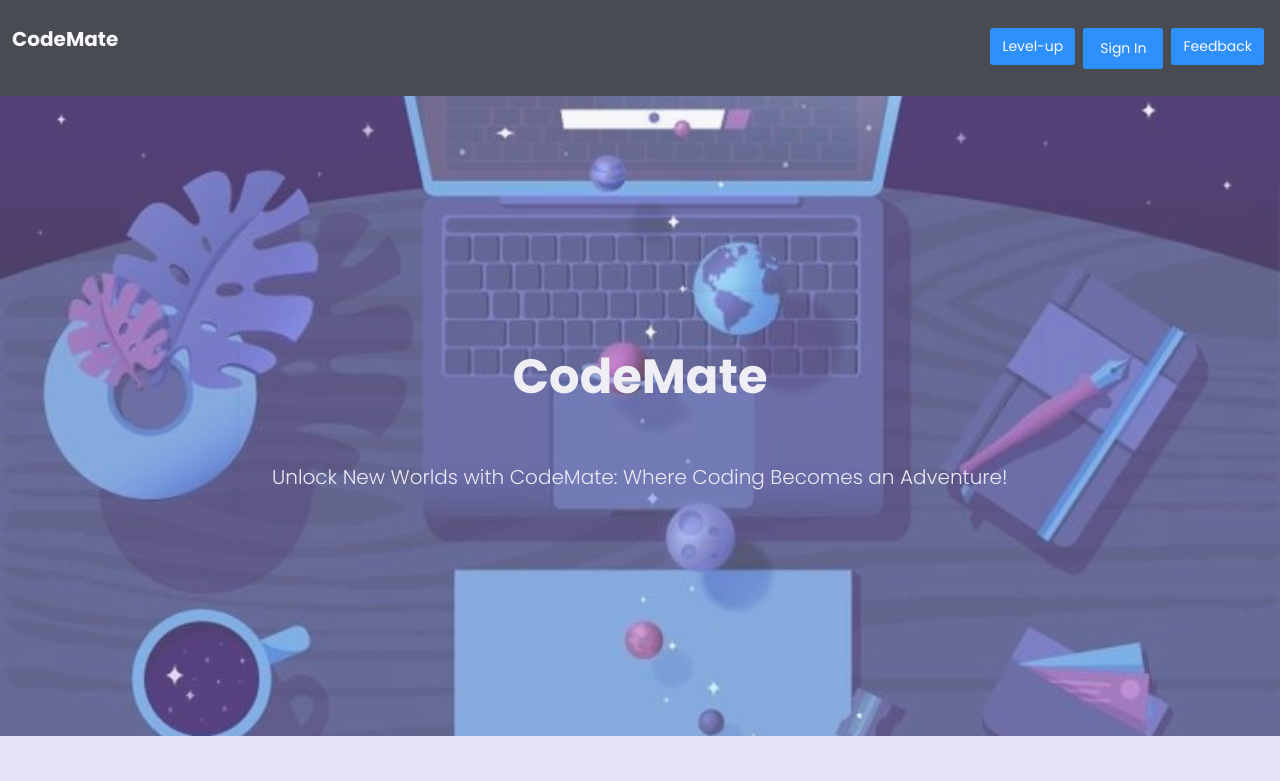
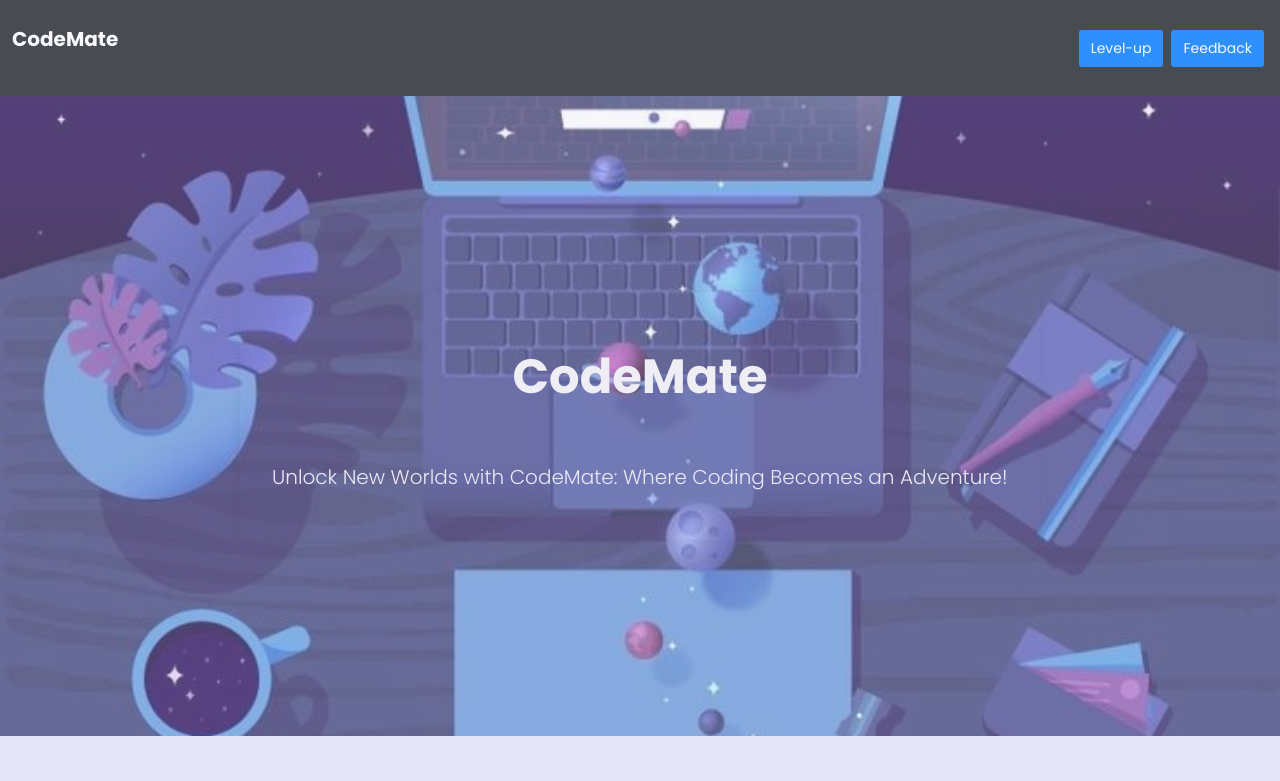
Before and after one commit to VINAYAK308/edu3codemate, a plain HTML site: page index.html in a window 1280 px wide. Shown: the top 781 px of the page. Drawn offline with nearby package versions, Linux system fonts and the light colour scheme; a script that the page names is missing; a web font is replaced by a local one.

Commit message:
Update index.html

```diff
--- a/index.html
+++ b/index.html
@@ -29,10 +29,7 @@
                     <li class="nav-item">
                         <a class="nav-link1" href="#about">Level-up</a>
                     </li>
-                    <li class="nav-link1">
-                        <a class="nav-link3" id="signin" onclick="window.location.href='SignIn.html';">Sign In</a>
 
-                    </li>
 
                     <li class="nav-item">
                         <a class="nav-link1" href="#contact">Feedback</a>
```
